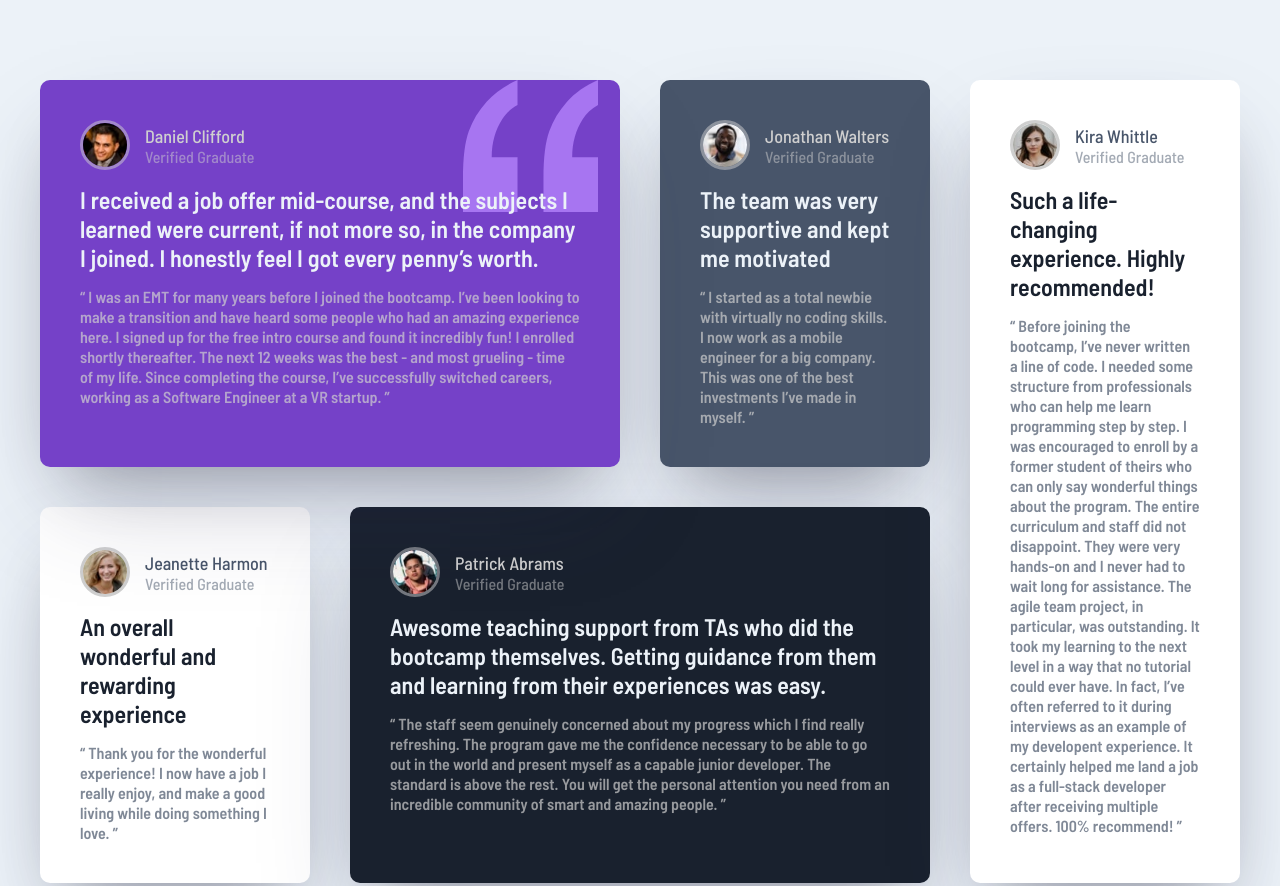
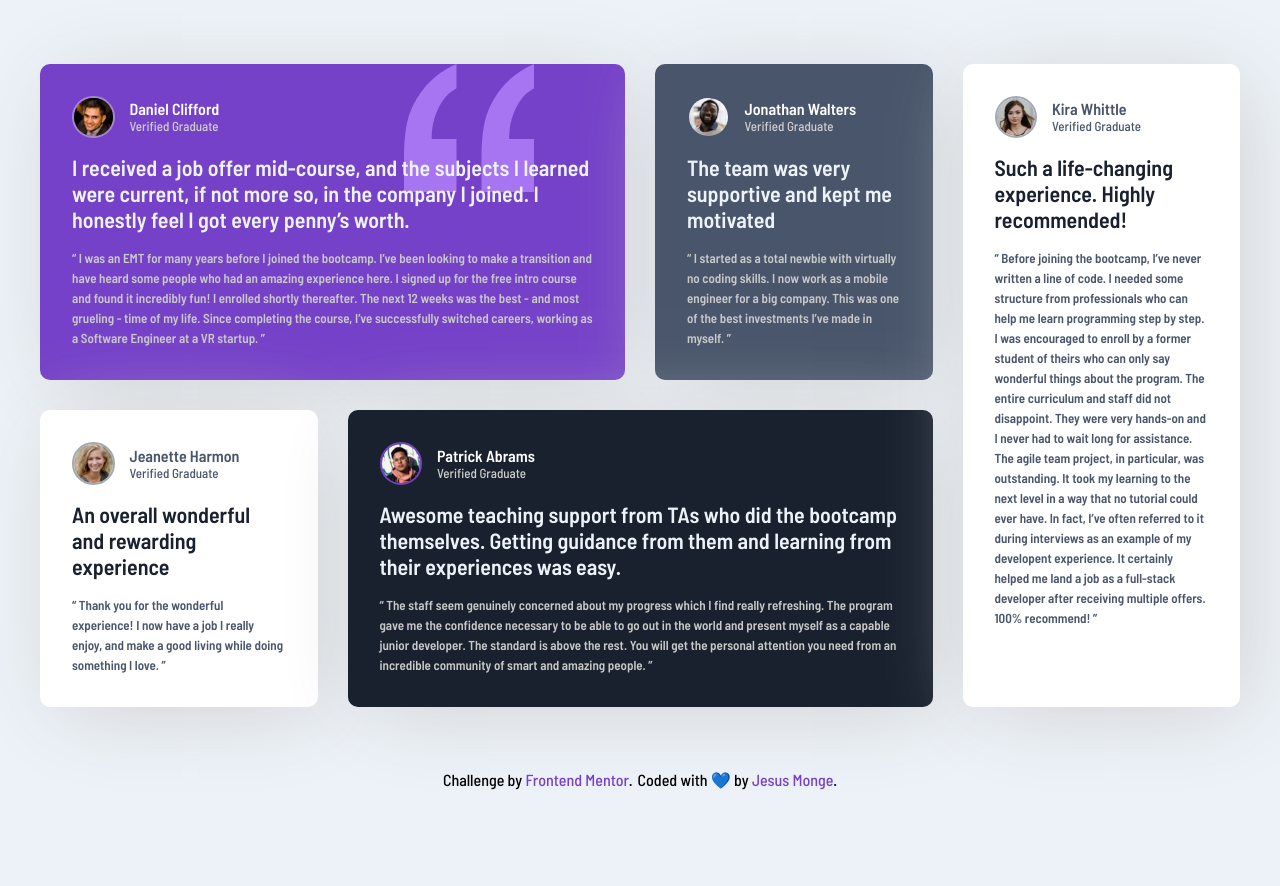
Before and after one commit to jesusmongedev/testimonials-grid-section, a website: page src/index.html in a window 1280 px wide. Shown: the top 886 px of the page. After the commit the page ends 800 px from the top, so only its background shows below. Drawn offline with nearby package versions, Linux system fonts and the light colour scheme; files that its build step writes are made by us from their sources.

Commit message:
Refactored html structure, and styles

```diff
--- a/public/css/components/testimonial-grid-container.css
+++ b/public/css/components/testimonial-grid-container.css
@@ -1,5 +1,4 @@
 .grid-container {
-  margin: 4rem 0;
   display: grid;
   grid-template-columns: 85%;
   gap: 3rem;
--- a/public/css/tablet.css
+++ /dev/null
@@ -1 +0,0 @@
-body{font-size:1.6rem}.grid-container{gap:4rem;margin:8rem 0}.user-card__review{font-size:2.4rem}.info-container__avatar{width:5rem}.info-container-data__name{font-size:1.8rem}.quotation-svg{width:13.5rem}
--- a/src/index.html
+++ b/src/index.html
@@ -14,11 +14,6 @@
     <link rel="stylesheet" href="css/styles.css" />
     <link
       rel="stylesheet"
-      href="css/tablet.css"
-      media="screen and (min-width: 768px)"
-    />
-    <link
-      rel="stylesheet"
       href="css/desktop.css"
       media="screen and (min-width: 1280px)"
     />
@@ -33,19 +28,20 @@
     <main>
       <!-- Testimonial cards' grid container -->
       <section class="grid-container">
+        <h1 class="sr-only">Testimonials</h1>
         <!-- Testimonial Card #1  -->
-        <article class="user-card user-card--violet">
-          <div class="info-container">
+        <figure class="user-card user-card--violet">
+          <figcaption class="info-container">
             <img
               src="images/image-daniel.jpg"
               alt=" Daniel Clifford"
-              class="info-container__avatar"
+              class="info-container__avatar info-container__avatar--bd-color"
             />
             <div class="info-container-data">
-              <p class="info-container-data__name">Daniel Clifford</p>
+              <h2 class="info-container-data__name">Daniel Clifford</h2>
               <p class="info-container-data__status">Verified Graduate</p>
             </div>
-          </div>
+          </figcaption>
 
           <p class="user-card__review">
             I received a job offer mid-course, and the subjects I learned were
@@ -61,26 +57,21 @@
             completing the course, I’ve successfully switched careers, working
             as a Software Engineer at a VR startup. ”
           </p>
-          <img
-            src="images/bg-pattern-quotation.svg"
-            alt="quotation svg"
-            class="quotation-svg"
-          />
-        </article>
+        </figure>
 
         <!-- Testimonial card #2 -->
-        <article class="user-card user-card--grayish">
-          <div class="info-container">
+        <figure class="user-card user-card--grayish">
+          <figcaption class="info-container">
             <img
               src="images/image-jonathan.jpg"
               alt=" Jonathan Walters"
               class="info-container__avatar"
             />
             <div class="info-container-data">
-              <p class="info-container-data__name">Jonathan Walters</p>
+              <h2 class="info-container-data__name">Jonathan Walters</h2>
               <p class="info-container-data__status">Verified Graduate</p>
             </div>
-          </div>
+          </figcaption>
 
           <p class="user-card__review">
             The team was very supportive and kept me motivated
@@ -90,25 +81,25 @@
             work as a mobile engineer for a big company. This was one of the
             best investments I’ve made in myself. ”
           </p>
-        </article>
+        </figure>
 
         <!-- Testimonial card #3 -->
-        <article class="user-card user-card--white user-card--tablet">
-          <div class="info-container">
+        <figure class="user-card user-card--white user-card--tablet">
+          <figcaption class="info-container">
             <img
               src="images/image-jeanette.jpg"
               alt=" Jeanette Harmon"
-              class="info-container__avatar info-container__avatar--dark-border"
+              class="info-container__avatar"
             />
             <div class="info-container-data">
-              <p class="info-container-data__name">Jeanette Harmon</p>
+              <h2 class="info-container-data__name">Jeanette Harmon</h2>
               <p
                 class="info-container-data__status info-container-data__status--dark"
               >
                 Verified Graduate
               </p>
             </div>
-          </div>
+          </figcaption>
 
           <p class="user-card__review user-card__review--dark">
             An overall wonderful and rewarding experience
@@ -117,21 +108,21 @@
             “ Thank you for the wonderful experience! I now have a job I really
             enjoy, and make a good living while doing something I love. ”
           </p>
-        </article>
+        </figure>
 
         <!-- Testimonial card #4 -->
-        <article class="user-card user-card--blackish">
-          <div class="info-container">
+        <figure class="user-card user-card--blackish">
+          <figcaption class="info-container">
             <img
               src="images/image-patrick.jpg"
               alt=" Patrick Abrams"
-              class="info-container__avatar"
+              class="info-container__avatar info-container__avatar--dark-border"
             />
             <div class="info-container-data">
-              <p class="info-container-data__name">Patrick Abrams</p>
+              <h2 class="info-container-data__name">Patrick Abrams</h2>
               <p class="info-container-data__status">Verified Graduate</p>
             </div>
-          </div>
+          </figcaption>
 
           <p class="user-card__review">
             Awesome teaching support from TAs who did the bootcamp themselves.
@@ -146,25 +137,25 @@
             personal attention you need from an incredible community of smart
             and amazing people. ”
           </p>
-        </article>
+        </figure>
 
         <!-- Testimonial card #5 -->
-        <article class="user-card user-card--white user-card--alignment">
-          <div class="info-container">
+        <figure class="user-card user-card--white user-card--alignment">
+          <figcaption class="info-container">
             <img
               src="images/image-kira.jpg"
               alt=" Kira Whittle"
-              class="info-container__avatar info-container__avatar--dark-border"
+              class="info-container__avatar"
             />
             <div class="info-container-data">
-              <p class="info-container-data__name">Kira Whittle</p>
+              <h2 class="info-container-data__name">Kira Whittle</h2>
               <p
                 class="info-container-data__status info-container-data__status--dark"
               >
                 Verified Graduate
               </p>
             </div>
-          </div>
+          </figcaption>
 
           <p class="user-card__review user-card__review--dark">
             Such a life-changing experience. Highly recommended!
@@ -183,7 +174,7 @@
             job as a full-stack developer after receiving multiple offers. 100%
             recommend! ”
           </p>
-        </article>
+        </figure>
       </section>
     </main>
 
--- a/src/sass/abstracts/fonts.scss
+++ b/src/sass/abstracts/fonts.scss
@@ -1,9 +1,9 @@
 $ff-barlow: 'Barlow Semi Condensed', sans-serif;
 $font-medium: 500;
 $font-semibold: 600;
-$text-sm: 1.4rem;
+$text-sm: 1.3rem;
 $text-md: 1.6rem;
 $text-lg: 1.8rem;
-$text-xl: 2rem;
+$text-xl: 2.2rem;
 $text-2xl: 2.4rem;
 $review-leading-md: 2rem;
--- a/src/sass/abstracts/others.scss
+++ b/src/sass/abstracts/others.scss
@@ -2,8 +2,7 @@
 $bd-radius: 1rem;
 $flex-gap: 1.5rem;
 $verified-color: hsla(0, 0%, 81%, 0.5);
-$quote-color: hsla(0, 0%, 81%, 0.7);
+$quote-color: hsl(0 0% 79% / 1);
 $dark-verified-color: hsla(217, 19%, 35%, 0.5);
-$dark-quote-color: hsla(217, 19%, 35%, 0.7);
-$shadow-md: rgba(50, 50, 93, 0.25) 0px 50px 100px -20px,
-  rgba(0, 0, 0, 0.3) 0px 30px 60px -30px;
+$dark-quote-color: hsl(217 19% 35% / 1.7);
+$shadow-md: 1rem 1rem 8rem -1rem #cfcfcf;
--- a/src/sass/components/footer.scss
+++ b/src/sass/components/footer.scss
@@ -1,7 +1,6 @@
 @use '../abstracts' as *;
 
 .attribution {
-  margin: 2rem;
   display: flex;
   justify-content: center;
   flex-wrap: wrap;
--- a/src/sass/components/testimonial-card.scss
+++ b/src/sass/components/testimonial-card.scss
@@ -2,15 +2,15 @@
 
 .user-card {
   padding: 3rem;
-  display: flex;
-  gap: $flex-gap;
-  flex-direction: column;
-  color: $light-gray;
+  color: $white;
   border-radius: $bd-radius;
   box-shadow: $shadow-md;
   &--violet {
-    position: relative;
     background-color: $moderate-violet;
+    background-image: url(../../images/bg-pattern-quotation.svg);
+    background-repeat: no-repeat;
+    background-position: right 10% top 0;
+    background-size: 11rem;
   }
   &--grayish {
     background-color: $very-dark-grayish-blue;
@@ -26,6 +26,7 @@
     font-size: $text-xl;
     font-weight: $font-semibold;
     color: $light-grayish-blue;
+    margin-bottom: 1.6rem;
     z-index: 1;
     &--dark {
       color: $very-dark-blackish-blue;
@@ -45,28 +46,25 @@
   display: flex;
   align-items: center;
   gap: $flex-gap;
+  margin-bottom: 1.6rem;
   &__avatar {
-    width: 4rem;
+    width: 4.25rem;
     border-radius: 50%;
-    border: 3px solid $verified-color;
+    border: 2px solid $dark-verified-color;
+    &--bd-color {
+      border-color: $verified-color;
+    }
     &--dark-border {
-      border-color: $light-gray;
+      border-color: $moderate-violet;
     }
   }
   &-data__name {
     font-size: $text-md;
   }
   &-data__status {
-    color: $verified-color;
+    color: $light-gray;
     &--dark {
-      color: $dark-verified-color;
+      color: $dark-quote-color;
     }
   }
 }
-
-.quotation-svg {
-  width: 11rem;
-  position: absolute;
-  top: 0;
-  right: 2.25rem;
-}
--- a/src/sass/components/testimonial-grid-container.css
+++ b/src/sass/components/testimonial-grid-container.css
@@ -1,5 +1,4 @@
 .grid-container {
-  margin: 4rem 0;
   display: grid;
   grid-template-columns: 85%;
   gap: 3rem;
--- a/src/sass/desktop.scss
+++ b/src/sass/desktop.scss
@@ -1,12 +1,16 @@
 @use './abstracts/' as *;
 
 .grid-container {
-  grid-template-columns: repeat(4, 27rem);
+  grid-template-columns: repeat(4, 27.75rem);
 }
 
 .user-card {
-  padding: 4rem;
+  padding: 3.2rem;
+  gap: 2.25rem;
   &--violet {
+    background-position: right 20% top 0;
+    background-size: 13rem;
+
     grid-column: 1 / 3;
   }
   &--blackish {
--- a/src/sass/main.scss
+++ b/src/sass/main.scss
@@ -14,6 +14,33 @@ html {
 }
 
 body {
+  display: flex;
+  padding-bottom: 1rem;
+  flex-direction: column;
+  justify-content: space-between;
+  min-height: 100vh;
   font-size: $text-sm;
   background-color: $light-grayish-blue;
 }
+
+main {
+  flex-grow: 1;
+  display: flex;
+  justify-content: center;
+  align-items: center;
+  padding: 4rem 0;
+}
+
+.sr-only {
+  border: 0;
+  clip: rect(1px, 1px, 1px, 1px);
+  -webkit-clip-path: inset(50%);
+  clip-path: inset(50%);
+  height: 1px;
+  margin: -1px;
+  overflow: hidden;
+  padding: 0;
+  position: absolute;
+  width: 1px;
+  white-space: nowrap;
+}
--- a/src/sass/tablet.scss
+++ /dev/null
@@ -1,25 +0,0 @@
-@use './abstracts/' as *;
-
-body {
-  font-size: $text-md;
-}
-
-.grid-container {
-  margin: 8rem 0;
-  gap: 4rem;
-}
-
-.user-card__review {
-  font-size: $text-2xl;
-}
-
-.info-container__avatar {
-  width: 5rem;
-}
-.info-container-data__name {
-  font-size: $text-lg;
-}
-
-.quotation-svg {
-  width: 13.5rem;
-}
```
Also changed, not shown: public/index.html (+30 -39 lines), public/css/components/footer.css, public/css/components/testimonial-card.css, public/css/desktop.css, public/css/main.css, public/css/styles.css, public/images/localhost_3000_ (1).png (added), src/images/jesusmongedev.github.io_testimonials-grid-section_.png.
